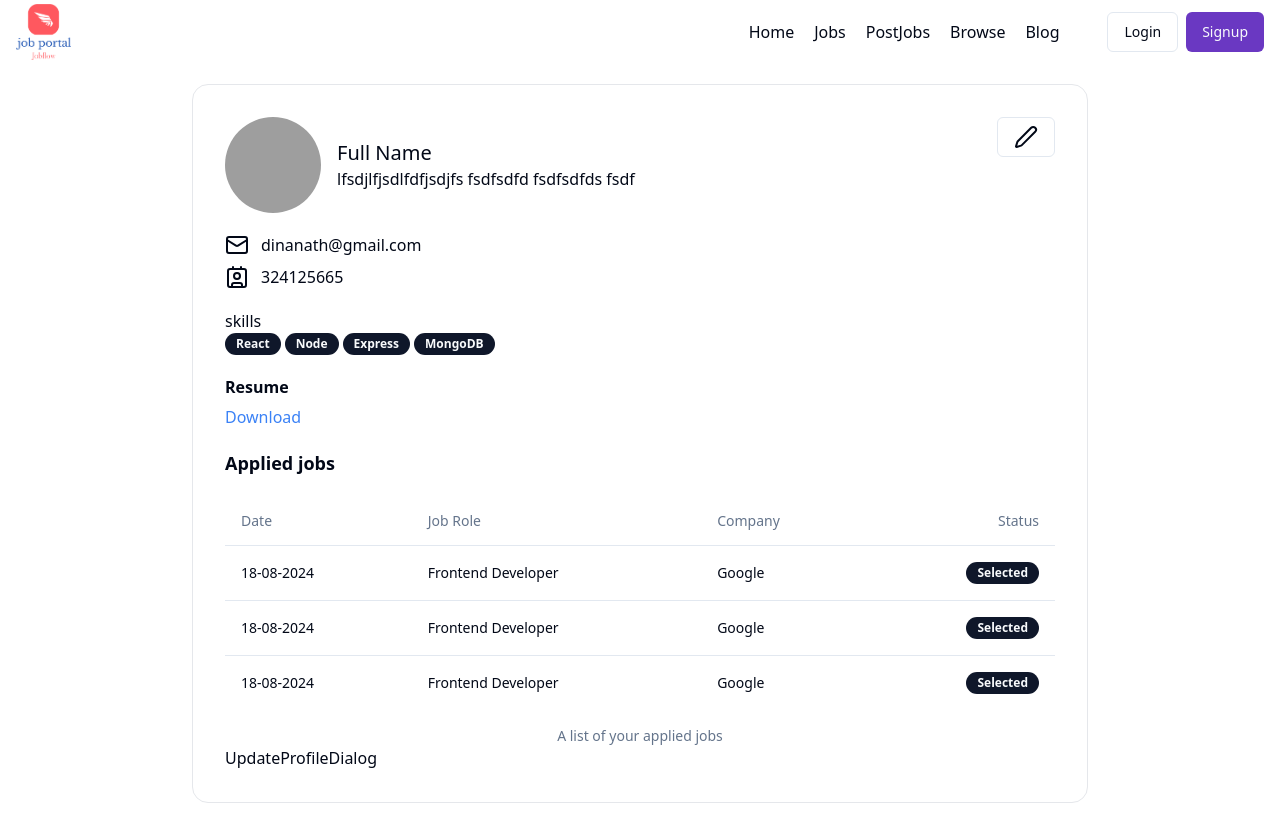
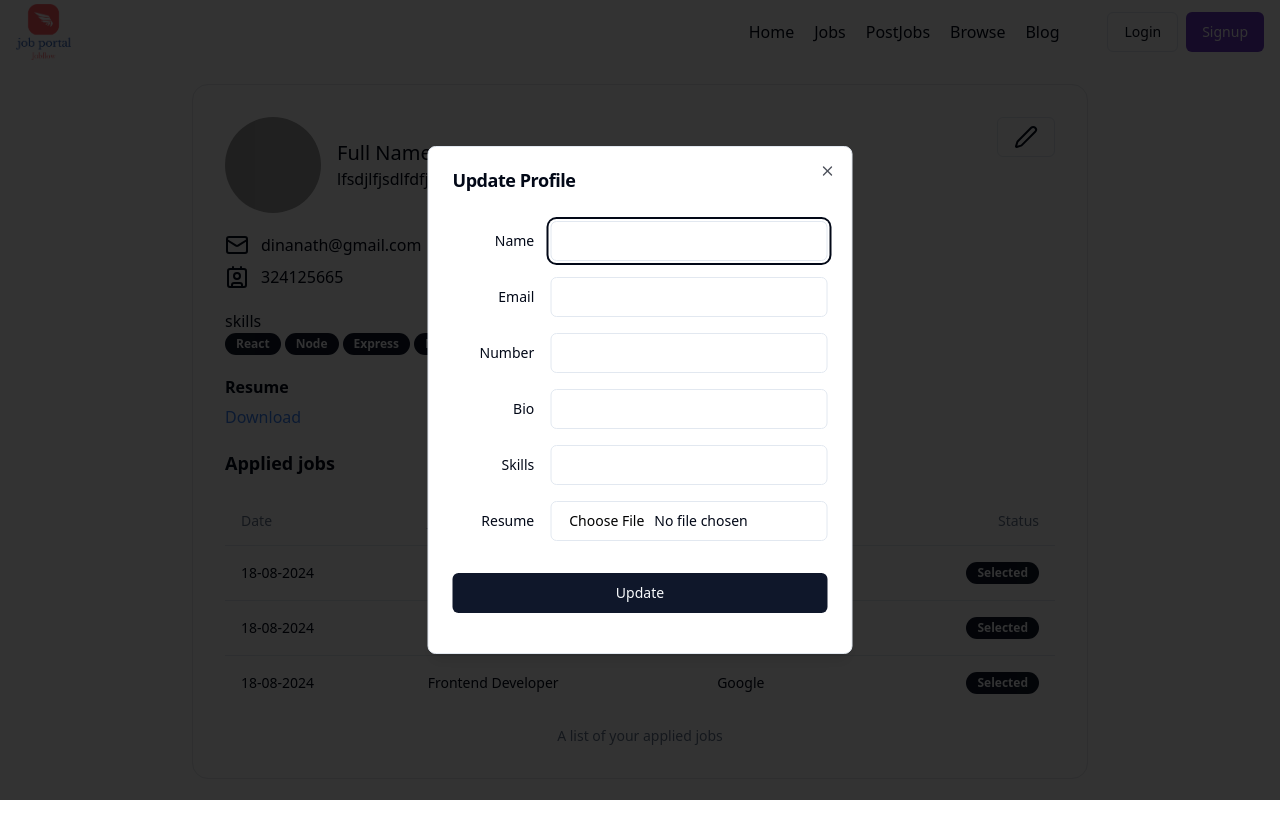
Before and after one commit to Dinanath99/jobFlow, a React (Vite) app in the folder frontend/: page /profile in a window 1280 px wide. Both pictures are taken after a click on the button 1026 px from the left and 137 px from the top of the page. After the commit the page ends 800 px from the top, so only its background shows below. Built offline with nearby package versions, Linux system fonts and the light colour scheme; grey boxes are pictures that could not be loaded.

Commit message:
update profile added

```diff
--- a/frontend/package.json
+++ b/frontend/package.json
@@ -11,6 +11,7 @@
   },
   "dependencies": {
     "@radix-ui/react-avatar": "^1.1.0",
+    "@radix-ui/react-dialog": "^1.1.1",
     "@radix-ui/react-label": "^2.1.0",
     "@radix-ui/react-popover": "^1.1.1",
     "@radix-ui/react-radio-group": "^1.2.0",
--- a/frontend/src/components/UpdateProfileDialog.jsx
+++ b/frontend/src/components/UpdateProfileDialog.jsx
@@ -1,7 +1,90 @@
-import React from "react";
+import { Label } from "./ui/label";
+import {
+  Dialog,
+  DialogContent,
+  DialogFooter,
+  DialogHeader,
+  DialogTitle,
+} from "./ui/dialog";
+import React, { useState } from "react";
+import { Input } from "./ui/input";
+import { Button } from "./ui/button";
+import { Loader, Loader2 } from "lucide-react";
 
-const UpdateProfileDialog = () => {
-  return <div>UpdateProfileDialog</div>;
+const UpdateProfileDialog = ({ open, setOpen }) => {
+  const [loading, setLoading] = useState(false);
+  return (
+    <div>
+      <Dialog open={open}>
+        <DialogContent
+          className="sm:max-w-[425px]"
+          onInteractOutside={() => setOpen(false)}
+        >
+          <DialogHeader>
+            <DialogTitle>Update Profile</DialogTitle>
+          </DialogHeader>
+          <form>
+            <div className="grid gap-4 py-4">
+              <div className="grid grid-cols-4 items-center gap-4">
+                <Label htmlFor="name" className="text-right">
+                  Name
+                </Label>
+                <Input id="name" name="name" className="col-span-3" />
+              </div>
+              <div className="grid grid-cols-4 items-center gap-4">
+                <Label htmlFor="email" className="text-right">
+                  Email
+                </Label>
+                <Input id="email" name="email" className="col-span-3" />
+              </div>
+              <div className="grid grid-cols-4 items-center gap-4">
+                <Label htmlFor="Number" className="text-right">
+                  Number
+                </Label>
+                <Input id="number" name="number" className="col-span-3" />
+              </div>
+              <div className="grid grid-cols-4 items-center gap-4">
+                <Label htmlFor="bio" className="text-right">
+                  Bio
+                </Label>
+                <Input id="bio" name="bio" className="col-span-3" />
+              </div>
+              <div className="grid grid-cols-4 items-center gap-4">
+                <Label htmlFor="skills" className="text-right">
+                  Skills
+                </Label>
+                <Input id="skills" name="bio" className="col-span-3" />
+              </div>
+              <div className="grid grid-cols-4 items-center gap-4">
+                <Label htmlFor="file" className="text-right">
+                  Resume
+                </Label>
+                <Input
+                  id="file"
+                  name="file"
+                  type="file"
+                  accept="application/pdf"
+                  className="col-span-3"
+                />
+              </div>
+            </div>
+            <DialogFooter>
+              {loading ? (
+                <Button className="w-full my-4">
+                  <Loader2 className="mr-2 h-4 animate-spin" />
+                  Please wait
+                </Button>
+              ) : (
+                <Button type="submit" className="w-full my-4">
+                  Update
+                </Button>
+              )}
+            </DialogFooter>
+          </form>
+        </DialogContent>
+      </Dialog>
+    </div>
+  );
 };
 
 export default UpdateProfileDialog;
--- a/frontend/src/components/shared/Navbar.jsx
+++ b/frontend/src/components/shared/Navbar.jsx
@@ -59,7 +59,7 @@
               <PopoverTrigger asChild>
                 <Avatar className="cursor-pointer">
                   <AvatarImage
-                    src="https://github.com/shadcn.png"
+                    src="https://avatars.githubusercontent.com/u/71966035?v=4"
                     alt="@shadcn"
                   />
                 </Avatar>
@@ -69,7 +69,7 @@
                   <div className="flex gap-2 space-y-2">
                     <Avatar className="cursor-pointer">
                       <AvatarImage
-                        src="https://github.com/shadcn.png"
+                        src="https://avatars.githubusercontent.com/u/71966035?v=4"
                         alt="@shadcn"
                       />
                     </Avatar>
--- /dev/null
+++ b/frontend/src/components/ui/dialog.jsx
@@ -0,0 +1,94 @@
+import * as React from "react"
+import * as DialogPrimitive from "@radix-ui/react-dialog"
+import { X } from "lucide-react"
+
+import { cn } from "@/lib/utils"
+
+const Dialog = DialogPrimitive.Root
+
+const DialogTrigger = DialogPrimitive.Trigger
+
+const DialogPortal = DialogPrimitive.Portal
+
+const DialogClose = DialogPrimitive.Close
+
+const DialogOverlay = React.forwardRef(({ className, ...props }, ref) => (
+  <DialogPrimitive.Overlay
+    ref={ref}
+    className={cn(
+      "fixed inset-0 z-50 bg-black/80  data-[state=open]:animate-in data-[state=closed]:animate-out data-[state=closed]:fade-out-0 data-[state=open]:fade-in-0",
+      className
+    )}
+    {...props} />
+))
+DialogOverlay.displayName = DialogPrimitive.Overlay.displayName
+
+const DialogContent = React.forwardRef(({ className, children, ...props }, ref) => (
+  <DialogPortal>
+    <DialogOverlay />
+    <DialogPrimitive.Content
+      ref={ref}
+      className={cn(
+        "fixed left-[50%] top-[50%] z-50 grid w-full max-w-lg translate-x-[-50%] translate-y-[-50%] gap-4 border bg-background p-6 shadow-lg duration-200 data-[state=open]:animate-in data-[state=closed]:animate-out data-[state=closed]:fade-out-0 data-[state=open]:fade-in-0 data-[state=closed]:zoom-out-95 data-[state=open]:zoom-in-95 data-[state=closed]:slide-out-to-left-1/2 data-[state=closed]:slide-out-to-top-[48%] data-[state=open]:slide-in-from-left-1/2 data-[state=open]:slide-in-from-top-[48%] sm:rounded-lg",
+        className
+      )}
+      {...props}>
+      {children}
+      <DialogPrimitive.Close
+        className="absolute right-4 top-4 rounded-sm opacity-70 ring-offset-background transition-opacity hover:opacity-100 focus:outline-none focus:ring-2 focus:ring-ring focus:ring-offset-2 disabled:pointer-events-none data-[state=open]:bg-accent data-[state=open]:text-muted-foreground">
+        <X className="h-4 w-4" />
+        <span className="sr-only">Close</span>
+      </DialogPrimitive.Close>
+    </DialogPrimitive.Content>
+  </DialogPortal>
+))
+DialogContent.displayName = DialogPrimitive.Content.displayName
+
+const DialogHeader = ({
+  className,
+  ...props
+}) => (
+  <div
+    className={cn("flex flex-col space-y-1.5 text-center sm:text-left", className)}
+    {...props} />
+)
+DialogHeader.displayName = "DialogHeader"
+
+const DialogFooter = ({
+  className,
+  ...props
+}) => (
+  <div
+    className={cn("flex flex-col-reverse sm:flex-row sm:justify-end sm:space-x-2", className)}
+    {...props} />
+)
+DialogFooter.displayName = "DialogFooter"
+
+const DialogTitle = React.forwardRef(({ className, ...props }, ref) => (
+  <DialogPrimitive.Title
+    ref={ref}
+    className={cn("text-lg font-semibold leading-none tracking-tight", className)}
+    {...props} />
+))
+DialogTitle.displayName = DialogPrimitive.Title.displayName
+
+const DialogDescription = React.forwardRef(({ className, ...props }, ref) => (
+  <DialogPrimitive.Description
+    ref={ref}
+    className={cn("text-sm text-muted-foreground", className)}
+    {...props} />
+))
+DialogDescription.displayName = DialogPrimitive.Description.displayName
+
+export {
+  Dialog,
+  DialogPortal,
+  DialogOverlay,
+  DialogClose,
+  DialogTrigger,
+  DialogContent,
+  DialogHeader,
+  DialogFooter,
+  DialogTitle,
+  DialogDescription,
+}
```
Also changed, not shown: 1 other file (tests, documents, lock files or other folders).
